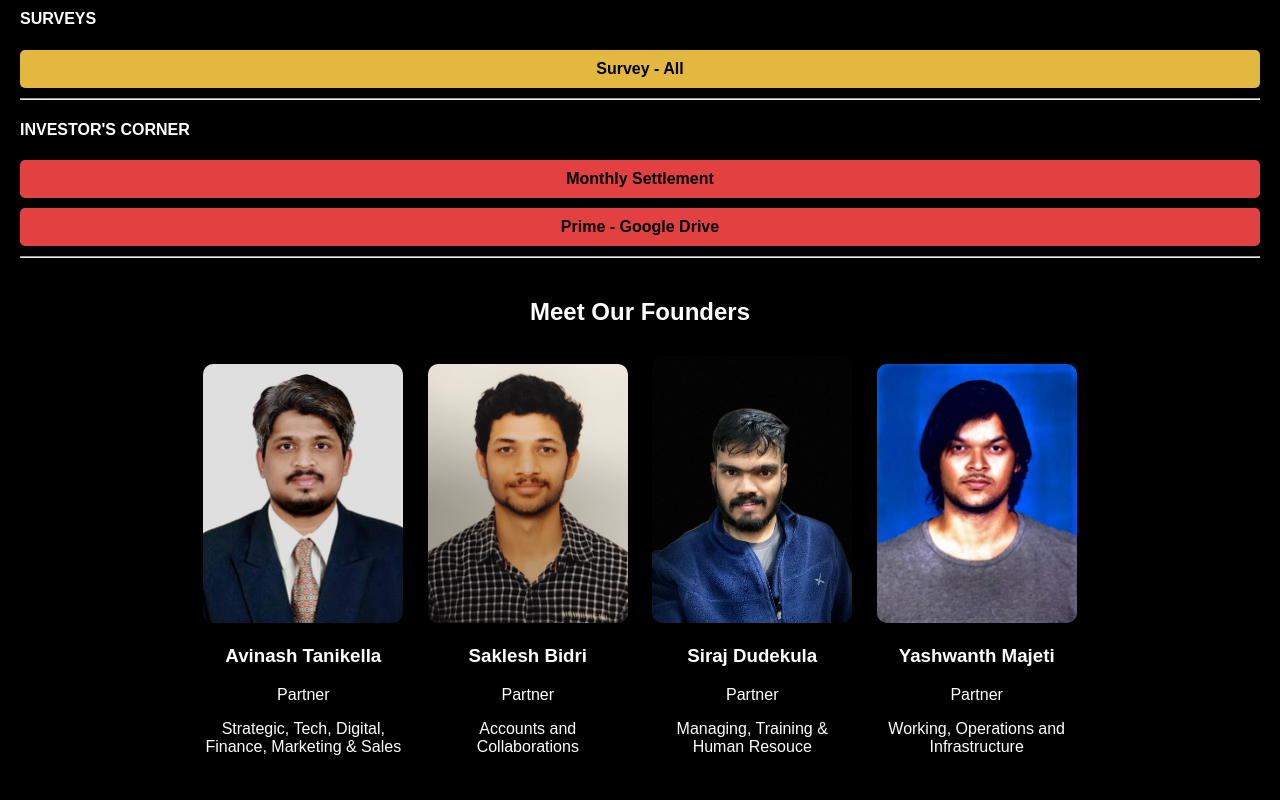
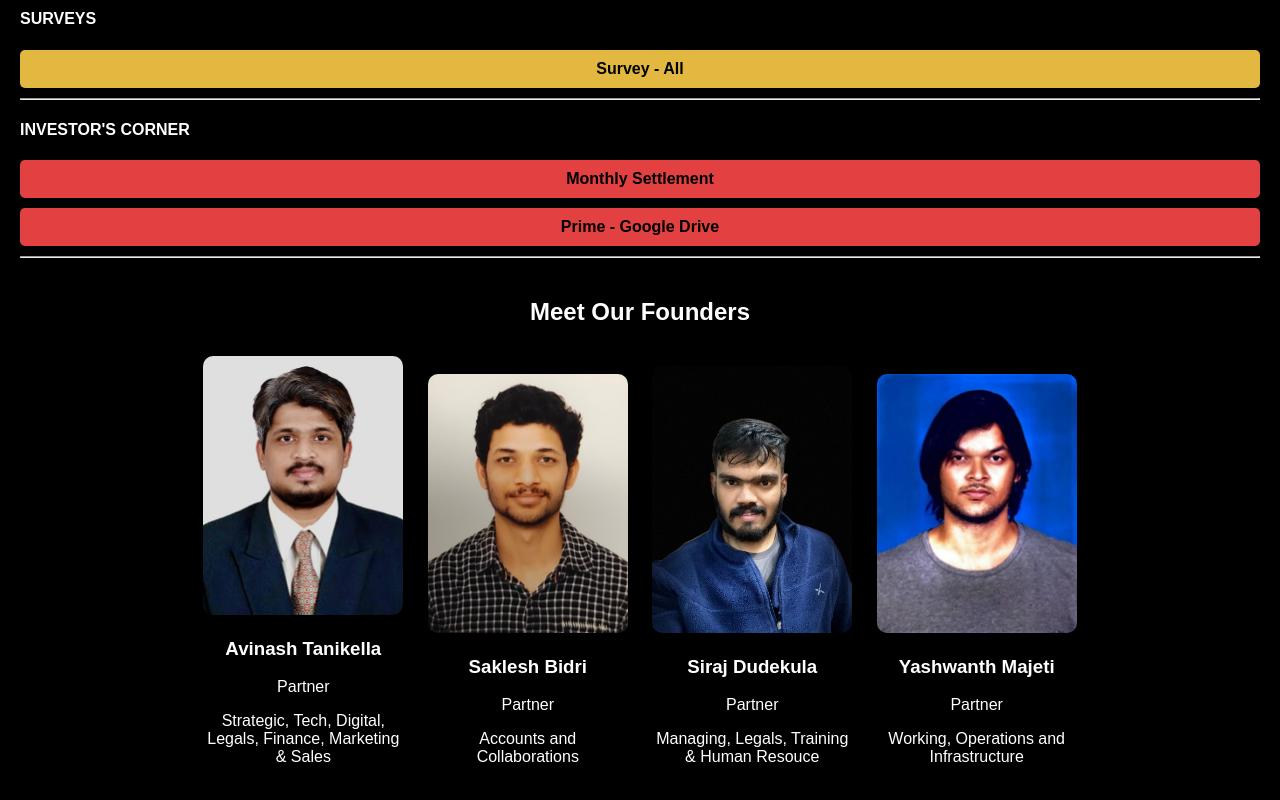
Before and after one commit to AvinashTanikella/Prime-Strength, a plain HTML site: page index.html in a window 1280 px wide. Shown: the part 1806-2606 px from the top of the page. Drawn offline with Linux system fonts and the light colour scheme.

Commit message:
Update index.html

```diff
--- a/index.html
+++ b/index.html
@@ -356,7 +356,7 @@
                 <div class="founder-info">
                     <h3>Avinash Tanikella</h3>
                     <p>Partner</p>
-                    <p>Strategic, Tech, Digital, Finance, Marketing & Sales</p>
+                    <p>Strategic, Tech, Digital, Legals, Finance, Marketing & Sales</p>
                 </div>
             </div>
             <div class="gallery-item">
@@ -372,7 +372,7 @@
                 <div class="founder-info">
                     <h3>Siraj Dudekula</h3>
                     <p>Partner</p>
-                    <p>Managing, Training & Human Resouce</p>
+                    <p>Managing, Legals, Training & Human Resouce</p>
                 </div>
             </div>
             <div class="gallery-item">
```
